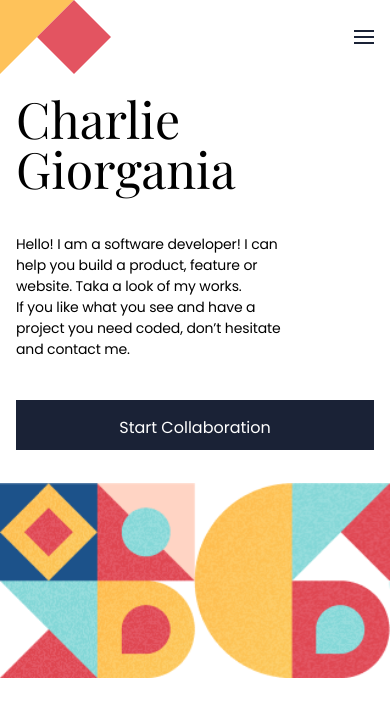
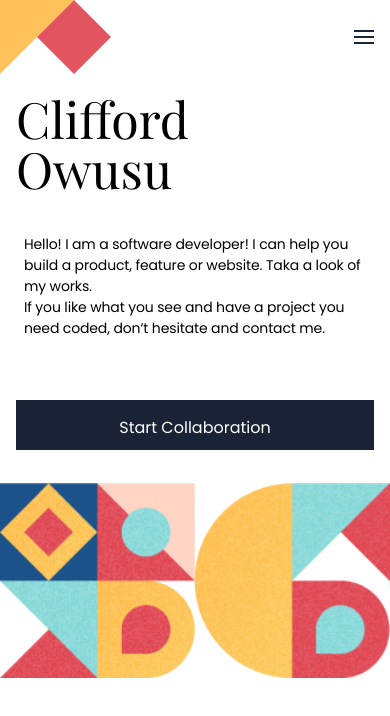
Before and after one commit to sireclifford/Microverse-Student-Project-1, a website: page index.html in a window 390 px wide. Drawn offline with nearby package versions, Linux system fonts and the light colour scheme.

Commit message:
I used my name in the portfolio and i made style changes to the summary making the paragraph fill the width

```diff
--- a/index.html
+++ b/index.html
@@ -22,7 +22,7 @@
         </div>
         <div class="hero-content">
             <h1 class="hero-name">
-                Charlie Giorgania
+                Clifford Owusu
             </h1>
             <p class="hero-summary">
                 Hello! I am a software developer! I can help you build a product, feature or website. Taka a look of my works.<br>
--- a/sytles.css
+++ b/sytles.css
@@ -49,7 +49,7 @@
 
   .hero-summary {
     height: 126px;
-    width: 288px;
+    width: auto;
     left: 16px;
     font-family: Poppins, sans-serif;
     font-size: 14px;
@@ -58,6 +58,7 @@
     letter-spacing: -0.01em;
     text-align: left;
     margin: 20px 0 40px 0;
+    padding-left: 8px;
   }
 
   .collab {
```
